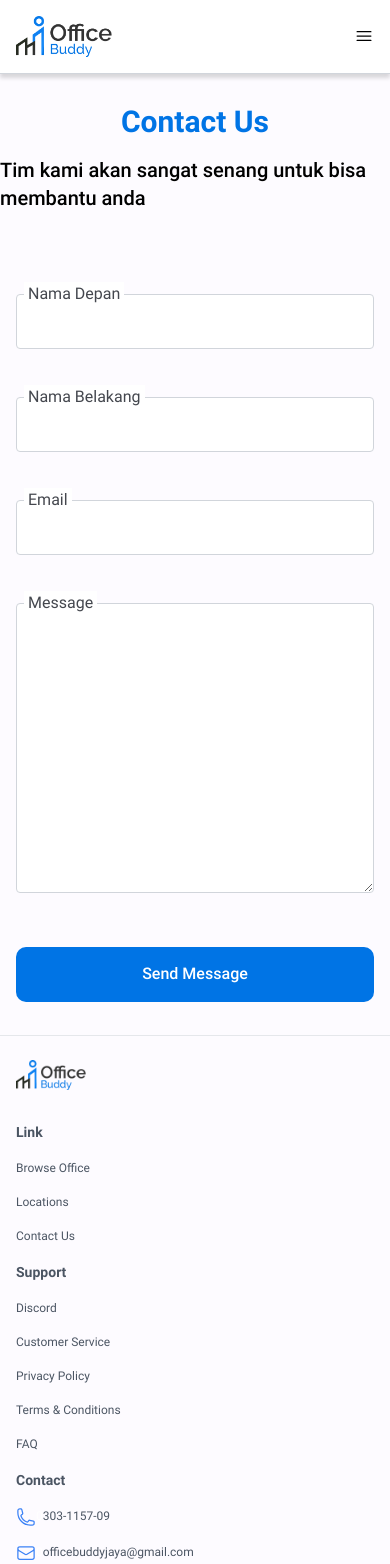
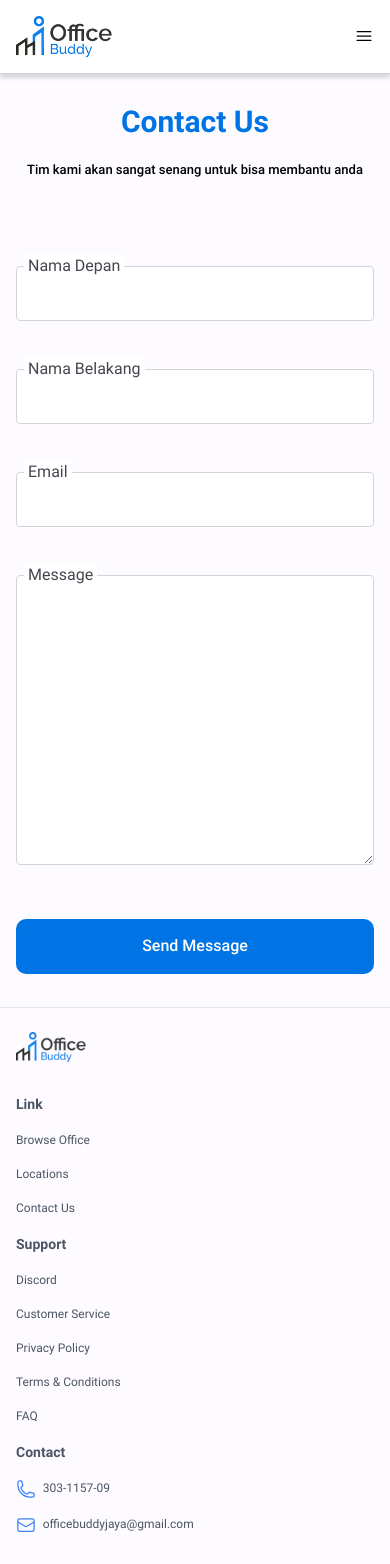
Before and after one commit to Kelompok-13-Alterra/officebuddy-web, a React (Vite) app: page /contact-us in a window 390 px wide. Shown: the top 1564 px of the page. Built offline with nearby package versions, Linux system fonts and the light colour scheme.

Commit message:
refactor[contact-us]: memperbaiki conflict css pada button send message dan responsive text

```diff
--- a/src/page/ContactUs/ContactUs.css
+++ b/src/page/ContactUs/ContactUs.css
@@ -1,40 +1,40 @@
-.contact__us {
+.text__contact__us {
   color: #0074e5;
   margin-top: 30px;
 }
 
-.label__name {
+.contact_us .label__name {
   color: #44474e;
 }
 
-.name {
+.contact_us .name {
   margin-bottom: 3rem;
   margin-top: 50px;
 }
 
-.form__tabel {
+.contact_us .form__tabel {
   width: 960px;
   height: 704px;
   margin-bottom: 103px;
 }
 
-#namaDepan {
+.contact_us #namaDepan {
   height: 55px;
 }
 
-#namaBelakang {
+.contact_us #namaBelakang {
   height: 55px;
 }
 
-#email {
+.contact_us #email {
   height: 55px;
 }
 
-#message {
+.contact_us #message {
   height: 290px;
 }
 
-.btn__message {
+.contact_us .btn__message {
   height: 55px;
   width: 100%;
   background-color: #0074e5;
@@ -45,25 +45,25 @@
   -o-border-radius: 10px;
 }
 
-.w-full {
+.contact__us .w-full {
   font-size: 24px;
 }
 
 @media (max-width: 639px) {
-  .name {
+  .contact_us .name {
     margin-bottom: 3rem;
   }
 }
 @media (max-width: 520px) {
-  .tim__kami {
+  .tim__kami h1 {
     font-size: 13px;
   }
 }
 @media (max-width: 360px) {
-  .tim__kami {
+  .tim__kami h1 {
     font-size: 11px;
   }
-  .contact__us {
+  .text__contact__us h1 {
     font-size: 24px;
   }
 }
--- a/src/page/ContactUs/ContactUs.jsx
+++ b/src/page/ContactUs/ContactUs.jsx
@@ -36,17 +36,17 @@ const ContactUs = () => {
   return (
     <>
       <Navbar />
-      <div className="flex justify-center items-center">
-        <h1 className="text-3xl font-bold mb-4 contact__us font-face-ro-bold">
+      <div className="text__contact__us flex justify-center items-center">
+        <h1 className="text-3xl font-bold mb-4 font-face-ro-bold">
           Contact Us
         </h1>
       </div>
-      <div className="flex justify-center items-center">
-        <h1 className="tim__kami text-xl mb-4 font-face-ro-med">
+      <div className="tim__kami flex justify-center items-center">
+        <h1 className="text-xl mb-4 font-face-ro-med">
           Tim kami akan sangat senang untuk bisa membantu anda
         </h1>
       </div>
-      <div className="flex justify-center items-center">
+      <div className="contact_us flex justify-center items-center">
         <form className="form__tabel p-4" ref={form} onSubmit={sendEmail}>
           <div className="name grid grid-cols-1 sm:grid-cols-2 gap-12">
             <div className="relative">
```
